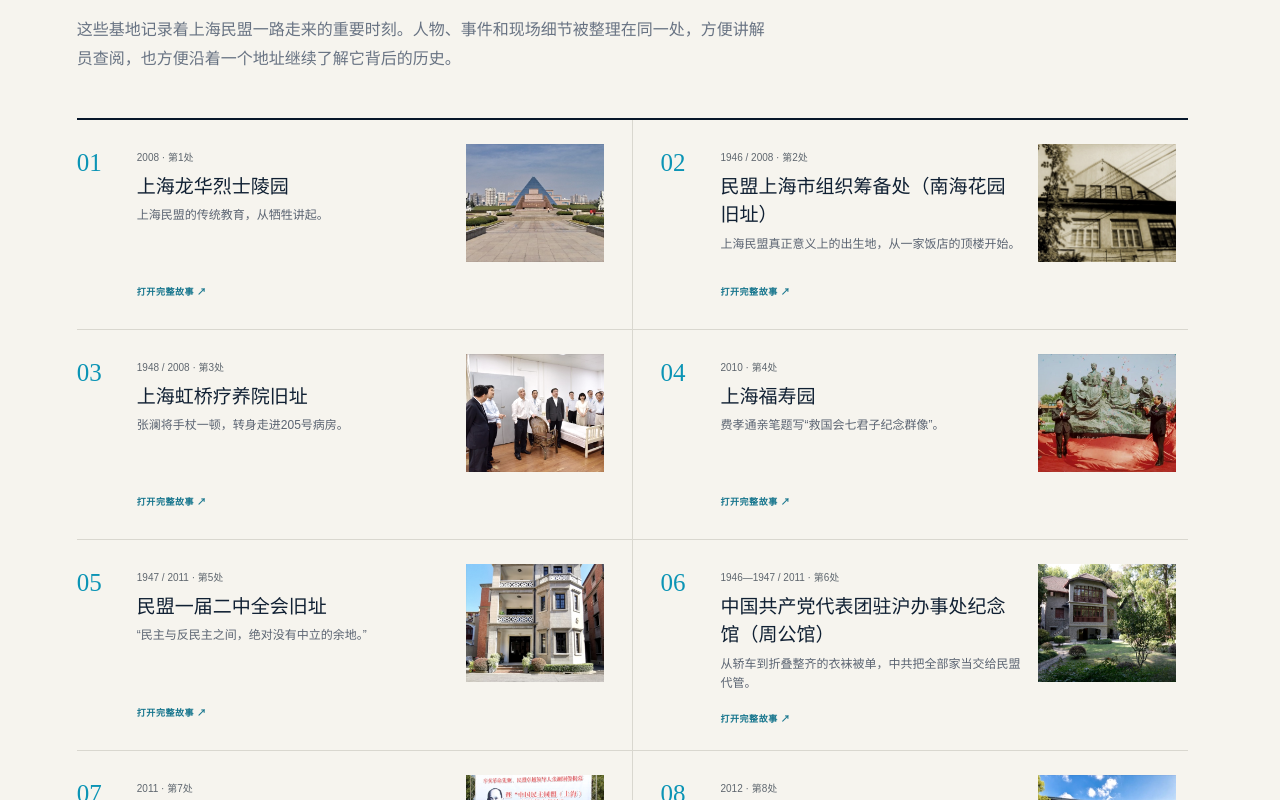
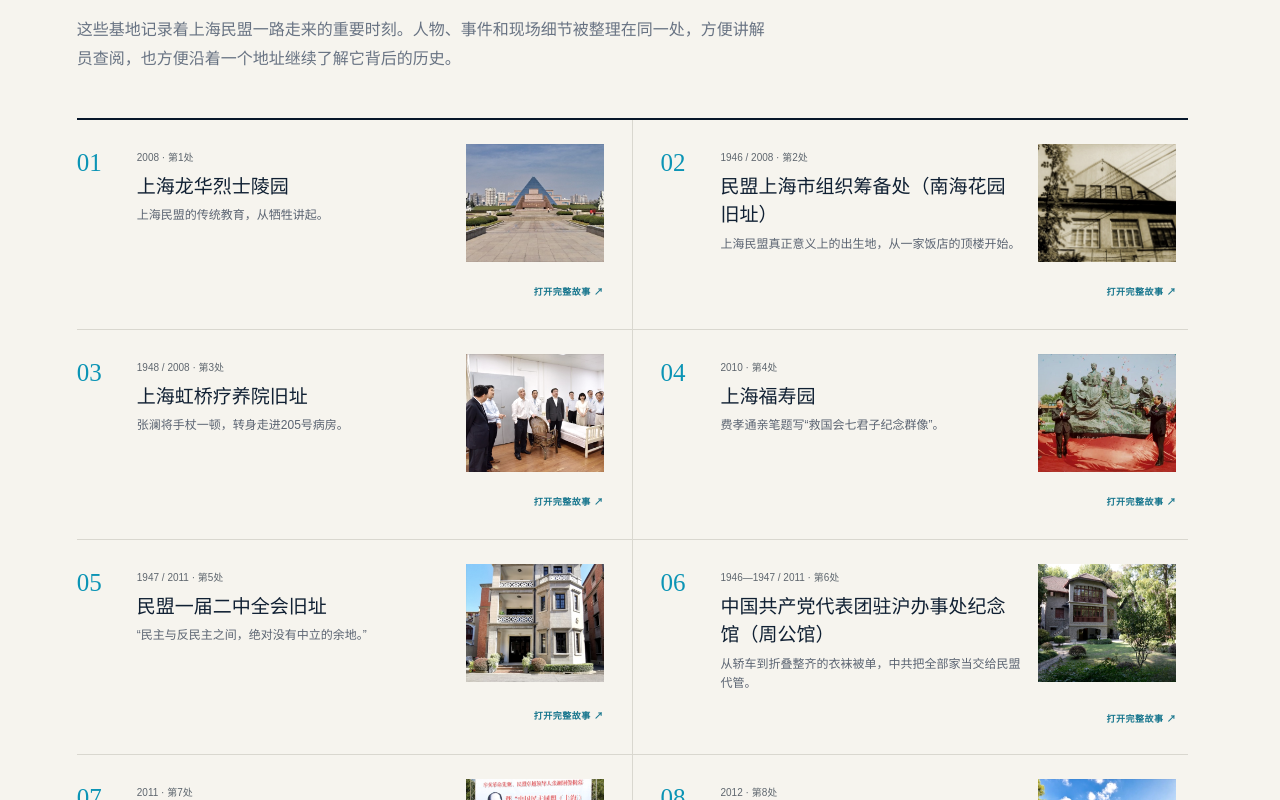
Before and after one commit to minmengxhw-cpu/mengji-shanghai-history, a Next.js app: page / in a window 1280 px wide. Shown: the part 1060-1860 px from the top of the page. Built offline with nearby package versions, Linux system fonts and the light colour scheme.

Commit message:
fix: separate base content from its open action

```diff
--- a/app/page.tsx
+++ b/app/page.tsx
@@ -193,21 +193,23 @@ export default function Home() {
             <article
               className="base-entry"
               key={site.id}
-              role="button"
-              tabIndex={0}
               onClick={() => openSite(site)}
-              onKeyDown={(event) => {
-                if (event.key !== "Enter" && event.key !== " ") return;
-                event.preventDefault();
-                openSite(site);
-              }}
             >
               <span className="base-no">{String(index + 1).padStart(2, "0")}</span>
               <div className="base-copy"><small>{site.year}</small><h3>{site.name}</h3><p>{site.hook}</p></div>
               {/* GitHub Pages uses verified local archival images without an image proxy. */}
               {/* eslint-disable-next-line @next/next/no-img-element */}
               {site.image && <img src={assetSrc(site.image)} alt={site.imageAlt || site.name} loading="lazy" decoding="async" width="640" height="480" />}
-              <b>打开完整故事 ↗</b>
+              <button
+                className="base-open"
+                type="button"
+                onClick={(event) => {
+                  event.stopPropagation();
+                  openSite(site);
+                }}
+              >
+                打开完整故事 ↗
+              </button>
             </article>
           ))}
         </div>
```
Also changed, not shown: app/globals.css, 1 other file (tests, documents, lock files or other folders).
